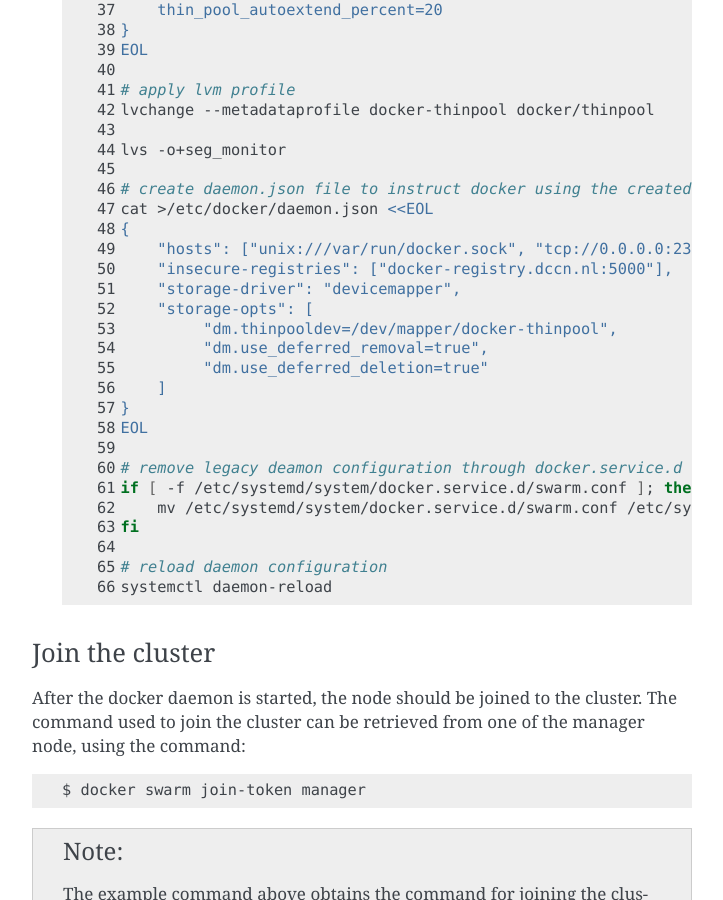
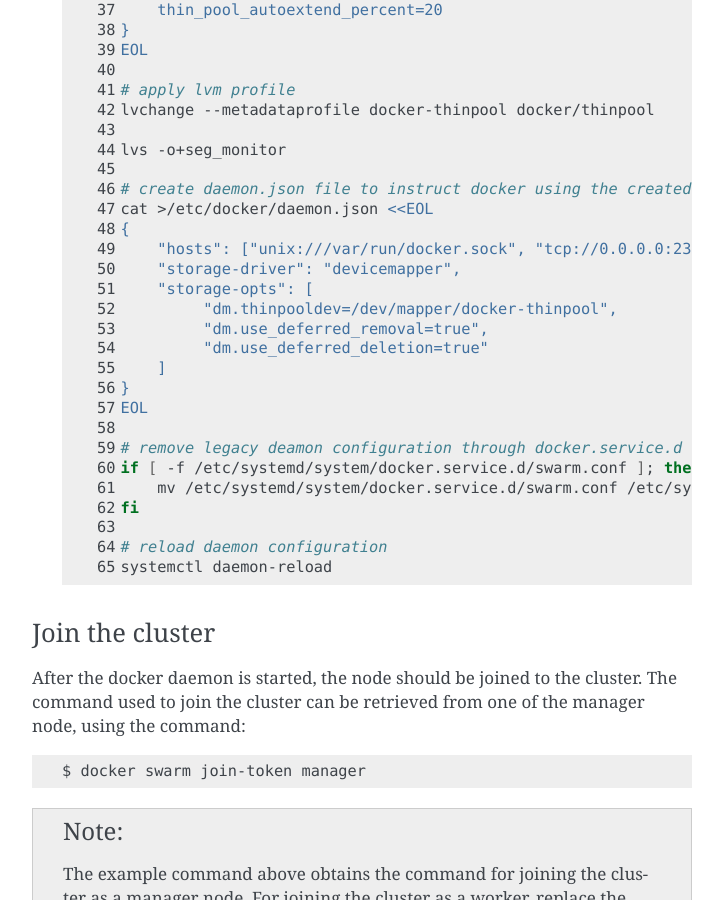
Before and after one commit to Donders-Institute/docker-swarm-setup, a Sphinx documentation site: the page built from doc/operation.rst, in a window 1280 px wide and 900 px high, scrolled down 2733 px. Shown: the whole window, without its empty margins (388-1111 px from the left). Built offline with Sphinx 7.4.7, drawn with Linux system fonts in a browser that asks for light colours.

Commit message:
Update operation.rst

```diff
--- a/doc/operation.rst
+++ b/doc/operation.rst
@@ -115,7 +115,6 @@ The operating system and the docker engine on the node is provisioned using the
         cat >/etc/docker/daemon.json <<EOL
         {
             "hosts": ["unix:///var/run/docker.sock", "tcp://0.0.0.0:2375"],
-            "insecure-registries": ["docker-registry.dccn.nl:5000"],
             "storage-driver": "devicemapper",
             "storage-opts": [
                  "dm.thinpooldev=/dev/mapper/docker-thinpool",
```
